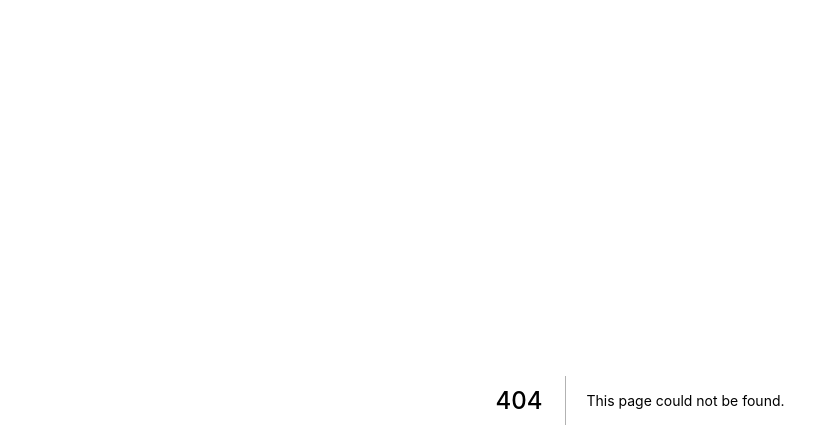
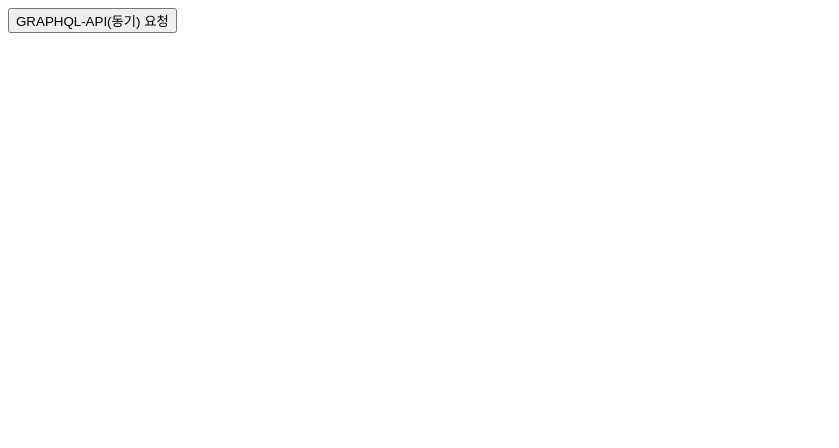
Before and after one commit to deenuit113/FreeBoard, a Next.js app in the folder class/: page /04-02-graphql-mutation in a window 1280 px wide. Before the commit this address had no page. Shown: the top 448 px of the page, without its empty margins (0-839 px from the left). Built offline with nearby package versions, Linux system fonts and the light colour scheme.

Commit message:
Added React class-04-02

```diff
--- /dev/null
+++ b/class/pages/04-02-graphql-mutation/index.js
@@ -0,0 +1,28 @@
+import { gql, useMutation } from "@apollo/client"
+
+const CREATE_BOARD = gql`
+    mutation{
+        createBoard(writer: "철수", title:"제목입니다", contents:"내용입니다"){
+            _id
+            number
+            message
+        }
+    }
+`
+
+
+
+export default function GraphqlMutationPage(){
+
+    const [내함수] = useMutation(CREATE_BOARD)
+
+    const onClickSubmit = async () => {
+        const result = await 내함수()
+        console.log(result)
+        alert(result.data.createBoard.message)
+    }
+
+    return(
+        <button onClick={onClickSubmit}>GRAPHQL-API(동기) 요청</button>
+    )
+}
--- a/class/pages/_app.js
+++ b/class/pages/_app.js
@@ -1,3 +1,15 @@
+import { ApolloProvider, ApolloClient, InMemoryCache } from '@apollo/client'
+
 export default function App({ Component, pageProps }) {
-  return <Component {...pageProps} />
+
+  const client = new ApolloClient({
+    uri: "http://practice.codebootcamp.co.kr/graphql",
+    cache: new InMemoryCache() // later
+  })
+
+  return (
+  <ApolloProvider client = {client}>
+    <Component {...pageProps} />
+  </ApolloProvider>
+  )
 }
```
